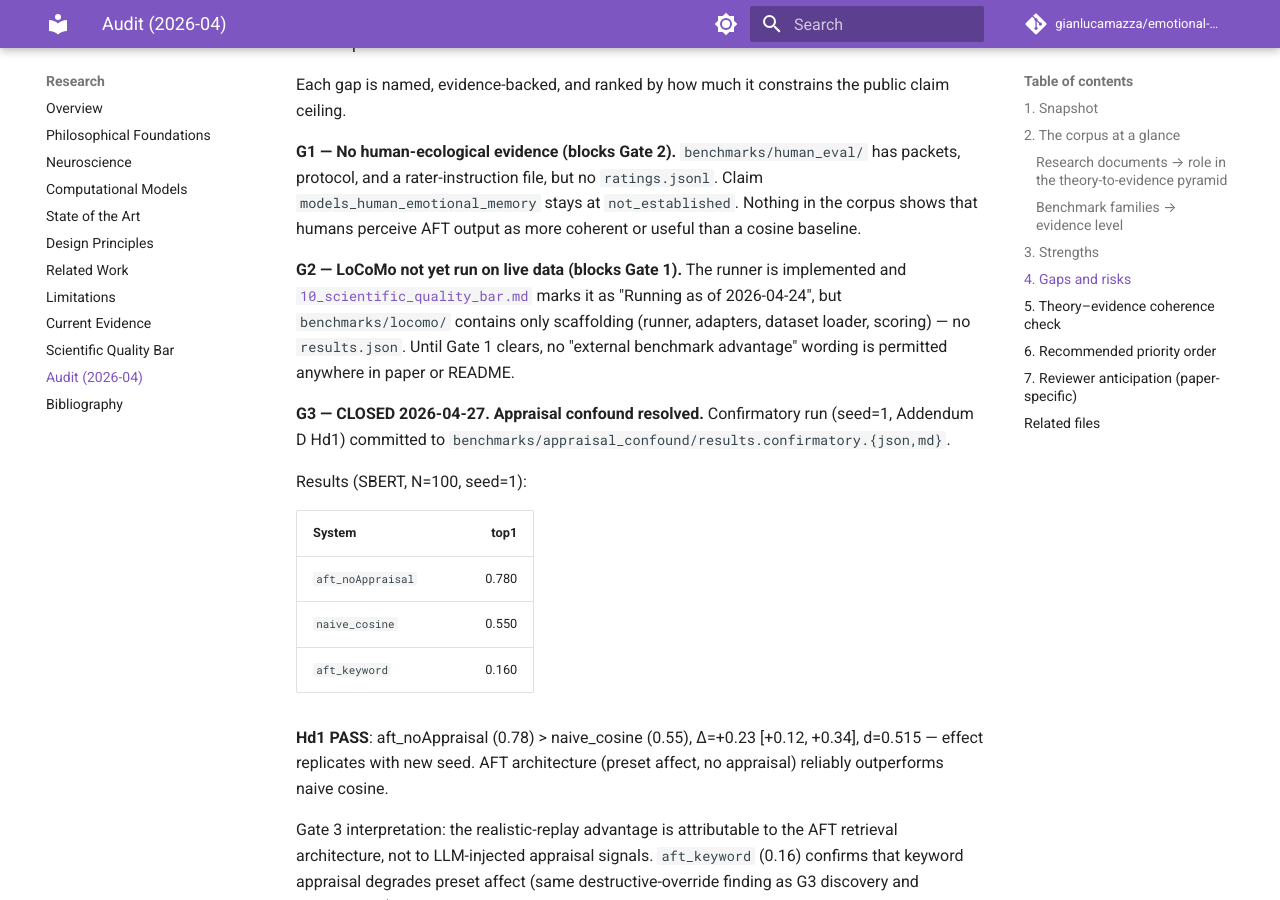
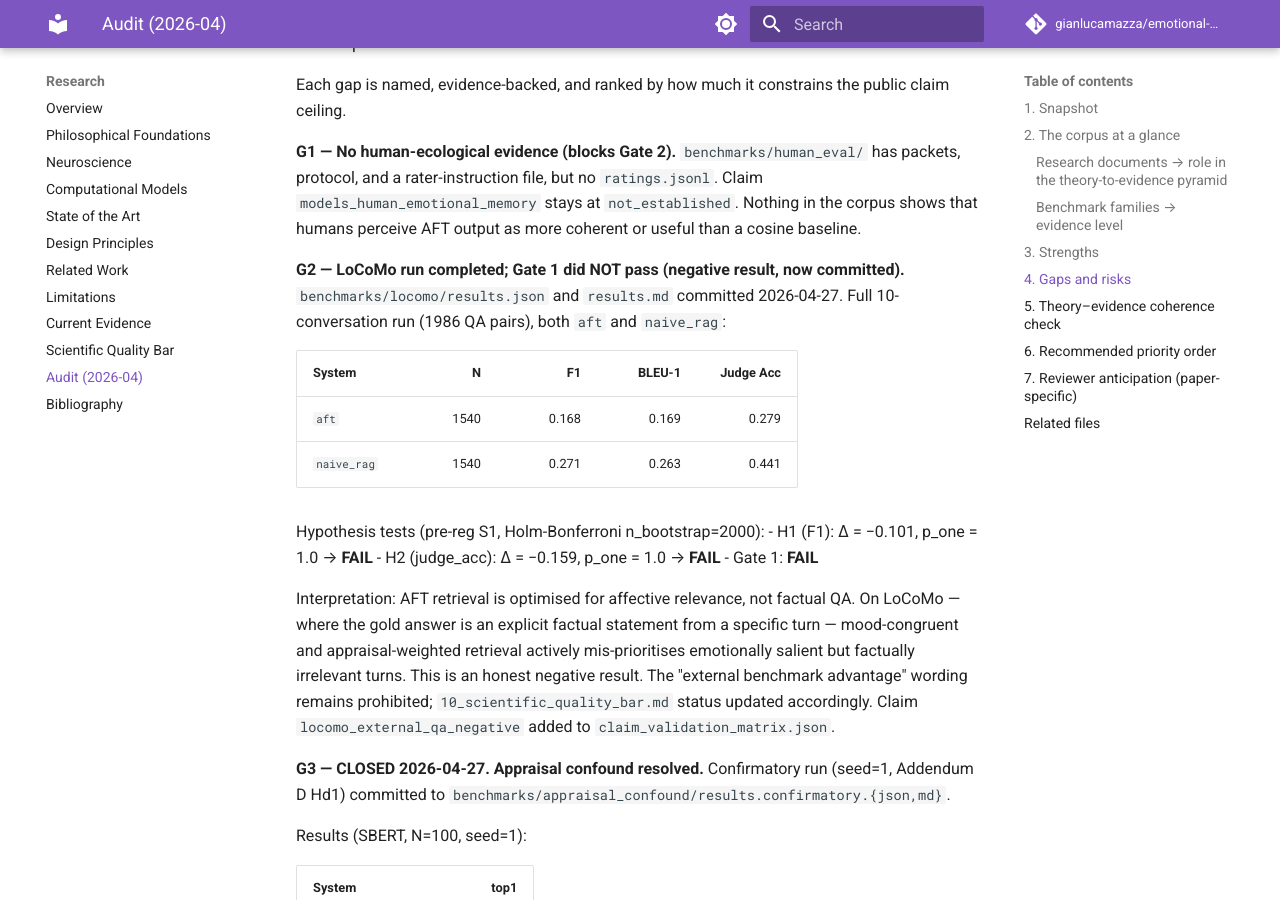
Before and after one commit to gianlucamazza/emotional-memory, an MkDocs documentation site: the page built from docs/research/audit_2026-04.md, in a window 1280 px wide and 900 px high, scrolled down 2573 px. Built offline with MkDocs 1.6.1 and Material for MkDocs 9.7.7, drawn with Linux system fonts in a browser that asks for light colours; comment, search, counter and statistics services are not loaded; some of the changed text lies outside the part shown.

Commit message:
feat(g2): commit G2 LoCoMo results and Gate 1 FAIL verdict
Pre-registered S1 run (10 conversations, 1986 QA pairs):
- AFT F1=0.168, judge_acc=0.279
- naive_rag F1=0.271, judge_acc=0.441
- H1 and H2 one-tailed p=1.0 (Holm-corrected) — Gate 1 NOT passed

Honest negative result: affective weighting does not improve open-domain
factual QA. Claim ceiling unchanged; external-benchmark advantage wording
remains prohibited.

Updates: audit G2 section, 10_scientific_quality_bar Gate 1 status,
claim_validation_matrix (new locomo_external_qa_negative entry),
09_current_evidence table and what-is-strongest section, CHANGELOG.

Co-Authored-By: Claude Sonnet 4.6 <noreply@anthropic.com>

```diff
--- a/docs/research/audit_2026-04.md
+++ b/docs/research/audit_2026-04.md
@@ -89,13 +89,27 @@ but no `ratings.jsonl`. Claim `models_human_emotional_memory` stays at
 `not_established`. Nothing in the corpus shows that humans perceive AFT output
 as more coherent or useful than a cosine baseline.
 
-**G2 — LoCoMo not yet run on live data (blocks Gate 1).**
-The runner is implemented and
-[`10_scientific_quality_bar.md`](10_scientific_quality_bar.md) marks it as
-"Running as of 2026-04-24", but `benchmarks/locomo/` contains only scaffolding
-(runner, adapters, dataset loader, scoring) — no `results.json`. Until Gate 1
-clears, no "external benchmark advantage" wording is permitted anywhere in
-paper or README.
+**G2 — LoCoMo run completed; Gate 1 did NOT pass (negative result, now committed).**
+`benchmarks/locomo/results.json` and `results.md` committed 2026-04-27.
+Full 10-conversation run (1986 QA pairs), both `aft` and `naive_rag`:
+
+| System | N | F1 | BLEU-1 | Judge Acc |
+|---|---:|---:|---:|---:|
+| `aft` | 1540 | 0.168 | 0.169 | 0.279 |
+| `naive_rag` | 1540 | 0.271 | 0.263 | 0.441 |
+
+Hypothesis tests (pre-reg S1, Holm-Bonferroni n_bootstrap=2000):
+- H1 (F1): Δ = −0.101, p_one = 1.0 → **FAIL**
+- H2 (judge_acc): Δ = −0.159, p_one = 1.0 → **FAIL**
+- Gate 1: **FAIL**
+
+Interpretation: AFT retrieval is optimised for affective relevance, not factual
+QA. On LoCoMo — where the gold answer is an explicit factual statement from a
+specific turn — mood-congruent and appraisal-weighted retrieval actively
+mis-prioritises emotionally salient but factually irrelevant turns. This is an
+honest negative result. The "external benchmark advantage" wording remains
+prohibited; `10_scientific_quality_bar.md` status updated accordingly.
+Claim `locomo_external_qa_negative` added to `claim_validation_matrix.json`.
 
 **G3 — CLOSED 2026-04-27. Appraisal confound resolved.**
 Confirmatory run (seed=1, Addendum D Hd1) committed to
@@ -277,8 +291,13 @@ holds without any LLM involvement — it is architectural.
 
 **Q2 — "Does AFT beat cosine on real human conversation, not just on a
 benchmark you built?"**
-→ *Current answer:* not yet shown — LoCoMo runner is ready but unexecuted.
-*Gap:* Gate 1 (G2).
+→ *Current answer:* No — LoCoMo S1 ran on 1986 QA pairs and AFT underperformed
+naive_rag (F1 0.168 vs 0.271, Gate 1 FAIL). This is an honest negative result:
+AFT's affective weighting does not help on factual open-domain conversational QA.
+The advantage remains restricted to controlled and realistic affect-oriented
+replay benchmarks.
+*Gap (updated):* Gate 1 is closed with a negative result. The claim ceiling is
+unchanged; LoCoMo advantage wording is still prohibited.
 
 **Q3 — "Do humans actually prefer AFT's output?"**
 → *Current answer:* unknown — human_eval packet is ready, no ratings collected.
```
Also changed, not shown: CHANGELOG.md (+16 -0 lines), benchmarks/locomo/results.md (added, +50 -0 lines), docs/research/09_current_evidence.md (+6 -2 lines), docs/research/10_scientific_quality_bar.md (+4 -1 lines), docs/research/claim_validation_matrix.json (+22 -0 lines), 1 other file.
